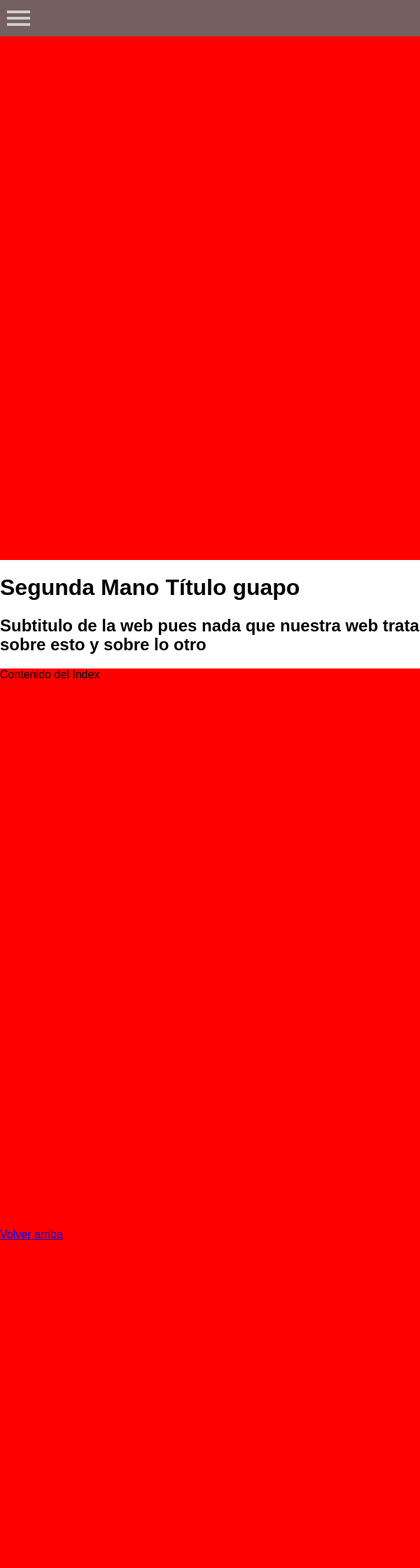
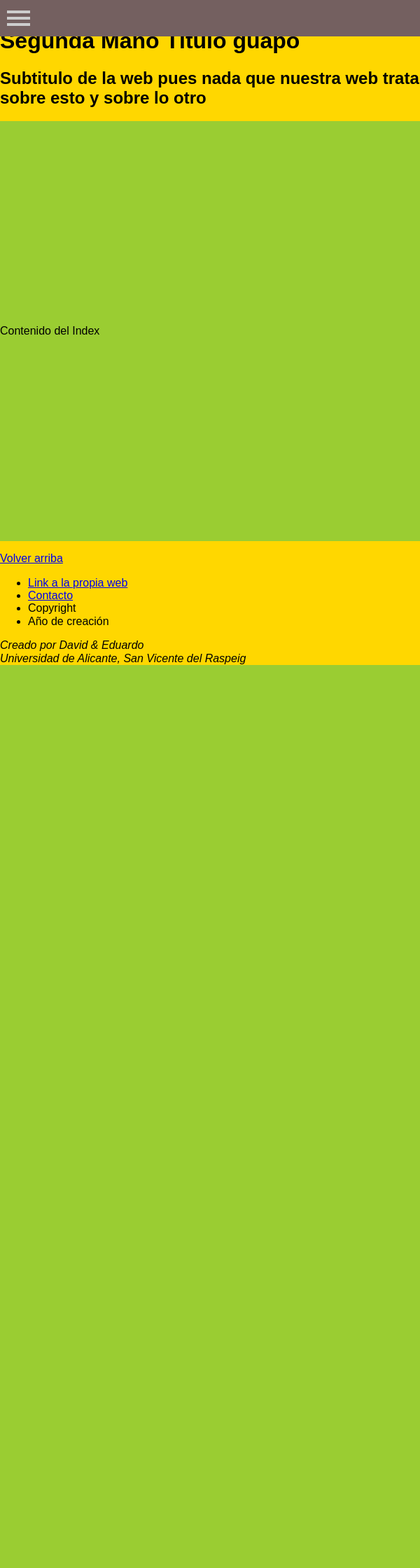
Before and after one commit to edugomez102/pcw_practicas, a PHP site: page / in a window 600 px wide. Shown: the top 2240 px of the page at 70% size. After the commit the page ends 950 px from the top, so only its background shows below. Run offline with PHP 8.4, Linux system fonts and the light colour scheme.

Commit message:
fondos de las 3 media queries

```diff
--- a/css/main.css
+++ b/css/main.css
@@ -10,8 +10,8 @@ body{
 	padding: 0;
 	font-family: sans-serif;
 }
-/* TODO Edu(04/02/2020): Contenido parte comun */
-/* TODO Edu(04/02/2020): Footer parte  comun */
+/* TODO Edu(04/02/2020): Contenido */
+/* TODO Edu(04/02/2020): Footer */
 
 /*Default: 320px a 480px*/
 /* amborgesa */
@@ -75,12 +75,20 @@ nav ul li a{
 	text-decoration: none;
 	color: black;
 }
+#contenido p{
+	/* padding-top: 300px; */
+	/* TODO Edu(05/02/2020): cambiar para que se aplique al contenido */
+	line-height: 600px;
+	background-color: yellowgreen;
+}
+
+/* TODO Edu(05/02/2020): footer movill */
+/* footer{ } */
+
 /*Menu iconos: 321px a 640px*/
 @media screen and (min-width: 481px) and (max-width: 640px){
-	div{
-		background: red;
-		width: 100vw;
-		height: 100vh;
+	body{
+		background-color: gold;
 	}
 }
 
@@ -168,7 +176,7 @@ nav ul li a{
 		/* TODO Edu(05/02/2020): cambiar para que se aplique al contenido */
 		line-height: 600px;
 		background-color: yellowgreen;
-}
+	}
 	/* TODO Edu(04/02/2020): footer para movil y mirar como hacer para que esté siempre abajo del todo  */
 	footer{
 		/* font-family: 'Quicksand', sans-serif; */
```
